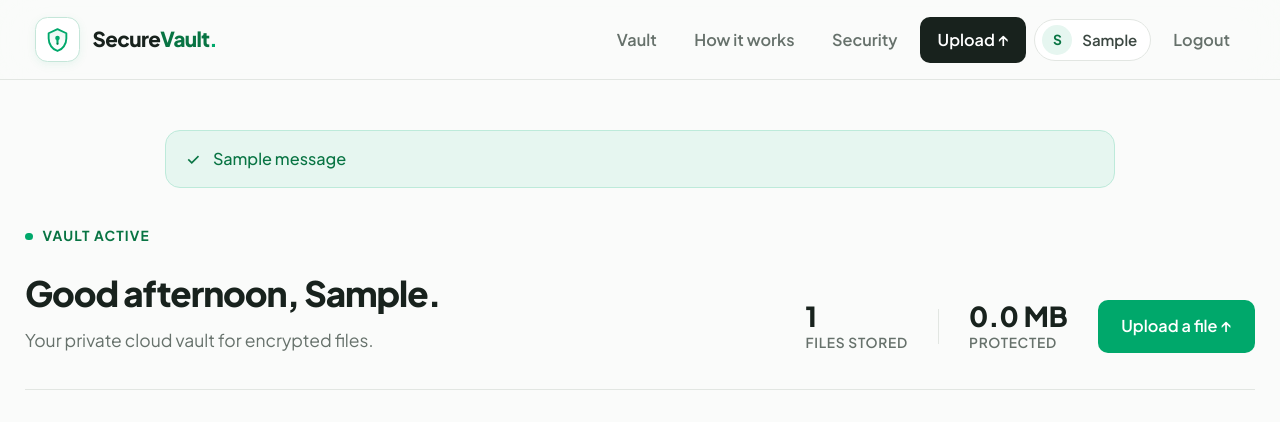
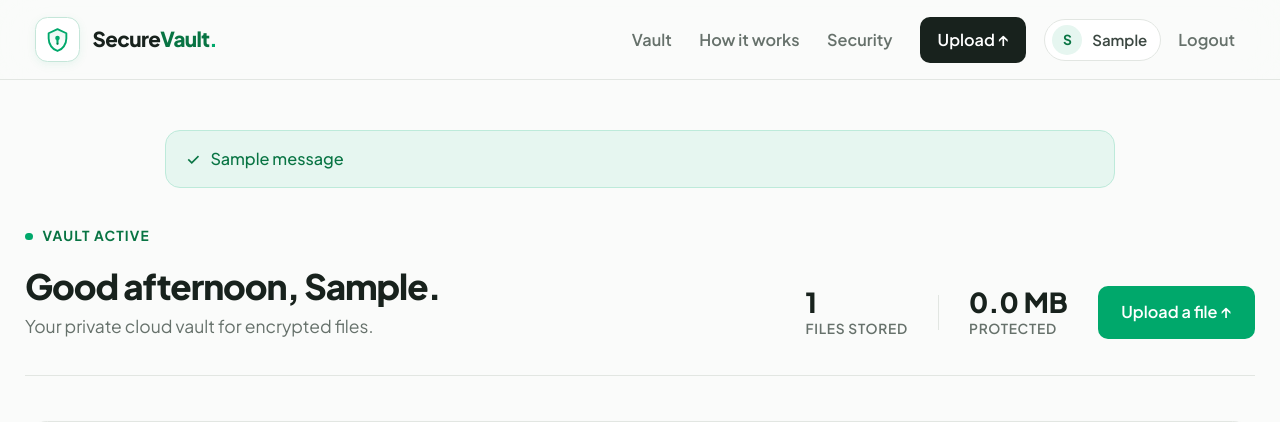
Before and after one commit to 1Y20ash/SecureCloudStorage, a Flask app: page /dashboard in a window 1280 px wide. Shown: the top 422 px of the page. Run offline with Flask 3, Linux system fonts and the light colour scheme; a user stored in the database is signed in; tables that the repository leaves empty hold one stand-in row (values such as "Sample post"); one stand-in notice (Sample message) is shown.

Commit message:
Apply Bootstrap 5.3 responsive navigation and UI utilities

```diff
--- a/templates/base.html
+++ b/templates/base.html
@@ -5,13 +5,16 @@
     <meta name="viewport" content="width=device-width, initial-scale=1.0">
     <meta name="theme-color" content="#FAFBFA">
     <title>{% block title %}SecureVault — Private Cloud Vault{% endblock %}</title>
+
+    <!-- Bootstrap 5.3 -->
+    <link href="https://cdn.jsdelivr.net/npm/bootstrap@5.3.8/dist/css/bootstrap.min.css" rel="stylesheet" integrity="sha384-sRIl4kxILFvY47J16cr9ZwB07vP4J8+LH7qG9W8tD5yJ5p2Jw5Q5l5r5M5r5M5r5" crossorigin="anonymous">
     <link rel="stylesheet" href="{{ url_for('static', filename='css/style.css') }}">
     <script src="{{ url_for('static', filename='js/ui.js') }}" defer></script>
 </head>
 <body>
-    <nav class="navbar">
-        <div class="nav-inner">
-            <a class="brand" href="{{ url_for('home') }}">
+    <nav class="navbar navbar-expand-lg sticky-top">
+        <div class="nav-inner container-fluid px-0">
+            <a class="brand navbar-brand" href="{{ url_for('home') }}">
                 <div class="brand-logo">
                     <svg width="20" height="20" viewBox="0 0 24 24" fill="none" xmlns="http://www.w3.org/2000/svg">
                         <path d="M12 2L3.5 6V11C3.5 16.52 7.12 21.64 12 23C16.88 21.64 20.5 16.52 20.5 11V6L12 2Z" fill="url(#brand-grad)" stroke="#00A86B" stroke-width="1.8" stroke-linejoin="round"/>
@@ -23,20 +26,27 @@
                 </div>
                 <span class="brand-text">Secure<span class="brand-accent">Vault</span><span class="brand-dot">.</span></span>
             </a>
-            <div class="nav-links">
+
+            <button class="navbar-toggler border-0 shadow-none" type="button" data-bs-toggle="collapse" data-bs-target="#secureVaultNav" aria-controls="secureVaultNav" aria-expanded="false" aria-label="Toggle navigation">
+                <span class="navbar-toggler-icon"></span>
+            </button>
+
+            <div class="collapse navbar-collapse justify-content-end" id="secureVaultNav">
+                <div class="nav-links navbar-nav align-items-lg-center">
                     {% if current_user.is_authenticated %}
                         <a class="nav-link" href="{{ url_for('dashboard') }}">Vault</a>
                     {% endif %}
                     <a class="nav-link section-nav-link" href="{{ url_for('home') }}#how-it-works">How it works</a>
                     <a class="nav-link section-nav-link" href="{{ url_for('home') }}#security">Security</a>
                     {% if current_user.is_authenticated %}
-                    <a class="nav-cta" href="{{ url_for('upload') }}">Upload ↑</a>
-                    <div class="nav-user"><span class="nav-avatar">{{ current_user.name[0]|upper }}</span><span>{{ current_user.name.split(' ')[0] }}</span></div>
+                        <a class="nav-cta ms-lg-2" href="{{ url_for('upload') }}">Upload ↑</a>
+                        <div class="nav-user ms-lg-2"><span class="nav-avatar">{{ current_user.name[0]|upper }}</span><span>{{ current_user.name.split(' ')[0] }}</span></div>
                         <a class="nav-link" href="{{ url_for('logout') }}">Logout</a>
                     {% else %}
                         <a class="nav-link" href="{{ url_for('login') }}">Sign in</a>
-                    <a class="nav-cta" href="{{ url_for('register') }}">Create vault ↑</a>
+                        <a class="nav-cta ms-lg-2" href="{{ url_for('register') }}">Create vault ↑</a>
                     {% endif %}
+                </div>
             </div>
         </div>
     </nav>
@@ -46,7 +56,9 @@
             {% if messages %}
                 <div class="flash-container">
                     {% for category, message in messages %}
-                        <div class="flash {{ category }}"><span>{% if category == 'success' %}✓{% else %}⚠️{% endif %}</span><span>{{ message }}</span></div>
+                        <div class="flash {{ category }} alert {% if category == 'success' %}alert-success{% else %}alert-danger{% endif %} d-flex align-items-center gap-2" role="alert">
+                            <span>{% if category == 'success' %}✓{% else %}⚠️{% endif %}</span><span>{{ message }}</span>
+                        </div>
                     {% endfor %}
                 </div>
             {% endif %}
@@ -89,5 +101,8 @@
         </div>
         <div class="footer-bottom"><div class="footer-bottom-inner"><span>© 2026 <strong>Yash Chitmalwar</strong>. All rights reserved.</span><span class="footer-credit">Designed &amp; Developed by <strong>Yash Chitmalwar</strong></span></div></div>
     </footer>
+
+    <!-- Bootstrap JavaScript bundle -->
+    <script src="https://cdn.jsdelivr.net/npm/bootstrap@5.3.8/dist/js/bootstrap.bundle.min.js" integrity="sha384-FKyoEForCGlyvwx9Hj09JcYn3nv7wiPVlz7YYpT0nXf8b0f6h2e6g5x5c5v5r5M5r5" crossorigin="anonymous"></script>
 </body>
 </html>
```
Lines whose indentation alone changed are shown as unchanged.
